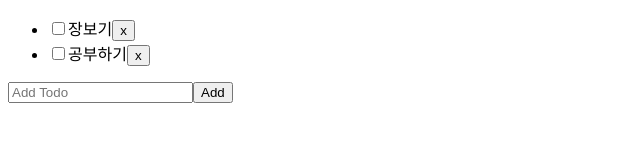
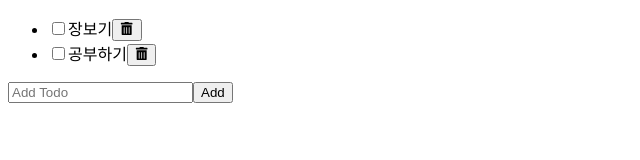
Before and after one commit to wkdwhdghks/todolist, a React (Create React App) app: page / in a window 1280 px wide. Shown: the top 160 px of the page, without its empty margins (0-640 px from the left). Built offline with nearby package versions, Linux system fonts and the light colour scheme; the HTML template or start-up script is replaced by a standard one.

Commit message:
[Feat] 아이콘 추가, 삭제기능구현, 체크상태변경기능구현

```diff
--- a/package.json
+++ b/package.json
@@ -8,6 +8,7 @@
     "@testing-library/user-event": "^13.5.0",
     "react": "^18.2.0",
     "react-dom": "^18.2.0",
+    "react-icons": "^4.7.1",
     "react-scripts": "5.0.1",
     "uuid": "^9.0.0",
     "web-vitals": "^2.1.4"
--- /dev/null
+++ b/src/components/Todo/Todo.jsx
@@ -0,0 +1,29 @@
+import { FaTrashAlt } from "react-icons/fa";
+
+export default function Todo({ todo, onUpdate, onDelete }) {
+  const { text, status } = todo;
+
+  const handleChange = (e) => {
+    const status = e.target.checked ? "completed" : "active";
+    onUpdate({ ...todo, status: status });
+  };
+
+  const handleDelete = () => {
+    onDelete(todo);
+  };
+
+  return (
+    <li>
+      <input
+        type="checkbox"
+        id="checkbox"
+        checked={status === "completed"}
+        onChange={handleChange}
+      />
+      <label htmlFor="checkbox">{text}</label>
+      <button onClick={handleDelete}>
+        <FaTrashAlt />
+      </button>
+    </li>
+  );
+}
--- a/src/components/TodoList/TodoList.jsx
+++ b/src/components/TodoList/TodoList.jsx
@@ -1,5 +1,6 @@
 import { useState } from "react";
 import AddTodo from "../AddTodo/AddTodo";
+import Todo from "../Todo/Todo";
 
 export default function TodoList() {
   const [todos, setTodos] = useState([
@@ -11,29 +12,27 @@
     setTodos([...todos, todo]);
   };
 
-  const handleDel = (itemId) => {
-    setTodos(todos.filter((el) => el.id !== itemId));
+  const handleUpdate = (updated) => {
+    setTodos(todos.map((t) => (t.id === updated.id ? updated : t)));
+  };
+
+  const handleDelete = (deleted) => {
+    setTodos(todos.filter((t) => t.id !== deleted.id));
   };
 
   return (
     <section>
       <ul>
         {todos.map((item) => (
-          <li key={item.id}>
-            <input type="checkbox"></input>
-            {item.text}
-            <Button onDel={handleDel} itemId={item.id} />
-          </li>
+          <Todo
+            key={item.id}
+            todo={item}
+            onUpdate={handleUpdate}
+            onDelete={handleDelete}
+          />
         ))}
       </ul>
       <AddTodo onAdd={handleAdd} />
     </section>
   );
 }
-
-function Button({ onDel, itemId }) {
-  const handleClick = () => {
-    onDel(itemId);
-  };
-  return <button onClick={handleClick}>x</button>;
-}
```
Also changed, not shown: 1 other file (tests, documents, lock files or other folders).
